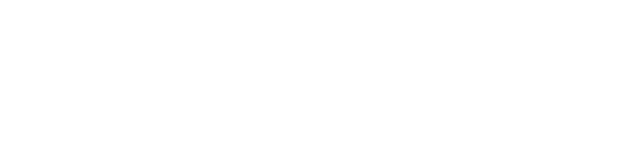
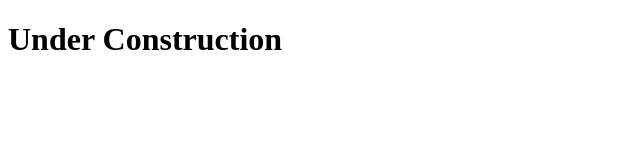
Before and after one commit to PT-Web-Dev-Jan-23/js-assignment-4-html-me-something-prints-philbert, a website: page index.html in a window 1280 px wide. Shown: the whole page, without its empty margins (0-640 px from the left). Drawn offline with Linux system fonts and the light colour scheme.

Commit message:
Testing my commit-ability

```diff
--- a/index.html
+++ b/index.html
@@ -3,6 +3,6 @@
    <head>
    </head>
    <body>
-      <!-- Write your HTML in this file! -->
+      <h1>Under Construction</h1>
    </body>
 </html>
```
